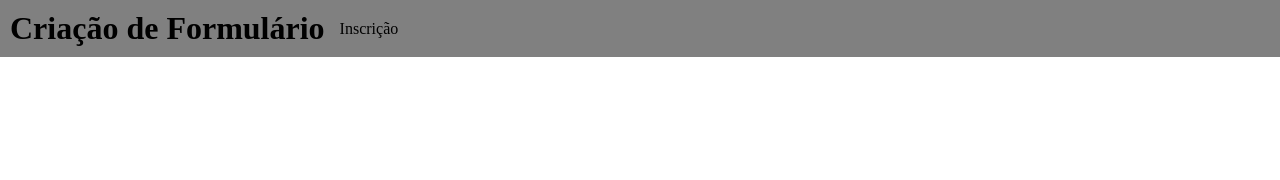
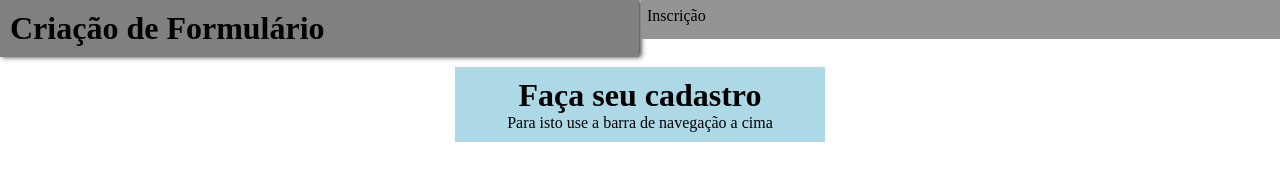
Before and after one commit to Nikally/HTML-CSS, a plain HTML site: page exercicios/exercicio-27/Paginas/index.html in a window 1280 px wide. Drawn offline with Linux system fonts and the light colour scheme.

Commit message:
,AIS FORMS

```diff
--- a/exercicios/exercicio-27/Estilos/forms.css
+++ b/exercicios/exercicio-27/Estilos/forms.css
@@ -6,19 +6,61 @@
 }
 
 header {
-    background-color: gray;
-    padding: 10px;
 
     display: flex;
-    align-items:center;
+    align-items:start;
 }
 
 header .title-contain {
-    margin-right: 15px;
+    background-color: gray;
+    padding: 10px;
+    display: inline-block;
+    box-sizing: border-box;
+    width: 50%;
+    box-shadow: 2px 0px 5px rgba(0, 0, 0, 0.829);
+    margin-right: 2px;
+}
+
+header a {
+    text-decoration: none;
+    color: black;
+    height: 100px;
+}
+
+header p {
+    padding: 4px;
+    margin-left: 2px;
+    margin-top: 1px;
 }
 
 header .menu:hover {
-    transition: 2.5s;
+    transition: 0.2s;
     background-color: white;
-    padding: 5px;
+    border-radius: 5px;
+    display: inline-block;
 }
+
+header nav {
+    background-color: hsl(0, 1%, 58%);
+    display: block;
+    align-content: end;
+    padding-bottom: 10px;
+    padding-top: 2px;
+    width: 50%;
+}
+
+main {
+    margin: auto;
+    max-width: 350px;
+    background-color: lightblue;
+    margin-top: 10px;
+    padding: 10px;
+}
+
+main h1 {
+    text-align: center;
+}
+
+main p {
+    text-align: center;
+}
--- a/exercicios/exercicio-27/Paginas/index.html
+++ b/exercicios/exercicio-27/Paginas/index.html
@@ -14,9 +14,21 @@
                 Criação de Formulário
             </h1>
         </div>
-        <p class="">
-            Inscrição
+            <nav>
+                <a href="">
+                    <p class="menu">
+                            Inscrição
+                    </p>
+                </a>
+            </nav>
+    </header>
+    <main>
+        <h1>
+            Faça seu cadastro
+        </h1>
+        <p>
+            Para isto use a barra de navegação a cima
         </p>
-    </header>
+    </main>
 </body>
 </html>
```
Also changed, not shown: exercicios/exercicio-27/Paginas/inscricao.html (added, +11 -0 lines).
